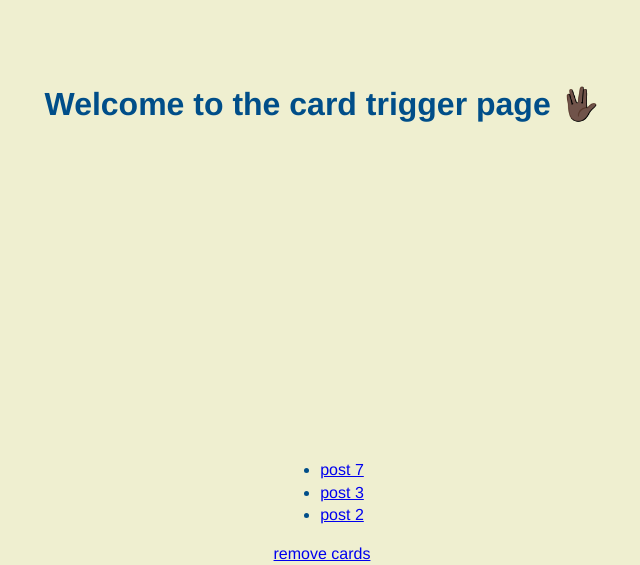
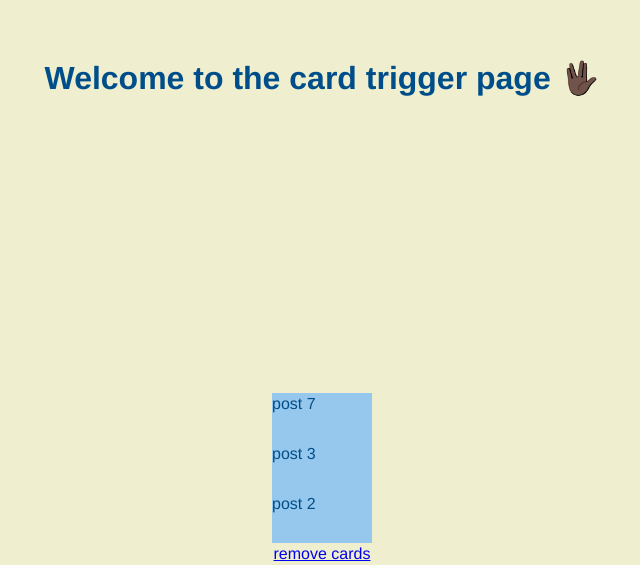
Before and after one commit to fedeolto/card-trigger, a website built with webpack: page src/template.html in a window 1280 px wide. Shown: the part 235-800 px from the top of the page, without its empty margins (318-958 px from the left). Built offline with nearby package versions, Linux system fonts and the light colour scheme.

Commit message:
Start styling posts container

```diff
--- a/src/styles/_scaffolding.scss
+++ b/src/styles/_scaffolding.scss
@@ -26,3 +26,21 @@ h1 {
   align-self: center;
   height: 100vh;
 }
+
+ul.post-list {
+  list-style-type: none;
+  padding: 0;
+  margin: 0;
+}
+
+.post-list-item {
+  width: 100px;
+  height: 50px;
+  color: $post-list-item-color;
+  background-color: $post-list-item-background-color;
+}
+
+.post-list-item a {
+  color: inherit;
+  text-decoration: none;
+}
--- a/src/styles/_variables.scss
+++ b/src/styles/_variables.scss
@@ -5,7 +5,7 @@ $theme-colors: (
   "peach-crayola": #f7c59f,
   "beige": #efefd0,
   "usafa-blue": #004e89,
-  "sapphire-blue": #1a659e,
+  "pale-cerulean": #96c8ee,
 );
 
 $font-size: 1rem;
@@ -14,9 +14,5 @@ $background-color: map-get($theme-colors, "beige");
 $font-color: map-get($theme-colors, "usafa-blue");
 $page-width: 650px;
 
-/*palette1*/
-$charcoal: #264653;
-$persian-green: #2a9d8f;
-$orange-yellow-crayola: #e9c46a;
-$sandy-brown: #f4a261;
-$burnt-sienna: #e76f51;
+$post-list-item-color: map-get($theme-colors, "usafa-blue");
+$post-list-item-background-color: map-get($theme-colors, "pale-cerulean");
--- a/src/template.html
+++ b/src/template.html
@@ -11,10 +11,17 @@
   <body>
     <div id="root">
       <h1>Welcome to the card trigger page 🖖🏿</h1>
-      <ul id="card-trigger">
-        <li><a href="javascript:void(0)" data-sku="7">post 7</a></li>
-        <li><a href="javascript:void(0)" data-sku="3">post 3</a></li>
-        <li><a href="javascript:void(0)" data-sku="2">post 2</a></li>
+
+      <ul id="card-trigger" class="post-list">
+        <li class="post-list-item">
+          <a href="javascript:void(0)" data-sku="7">post 7</a>
+        </li>
+        <li class="post-list-item">
+          <a href="javascript:void(0)" data-sku="3">post 3</a>
+        </li>
+        <li class="post-list-item">
+          <a href="javascript:void(0)" data-sku="2">post 2</a>
+        </li>
       </ul>
 
       <a href="javascript:void(0)" id="remover">remove cards</a>
```
